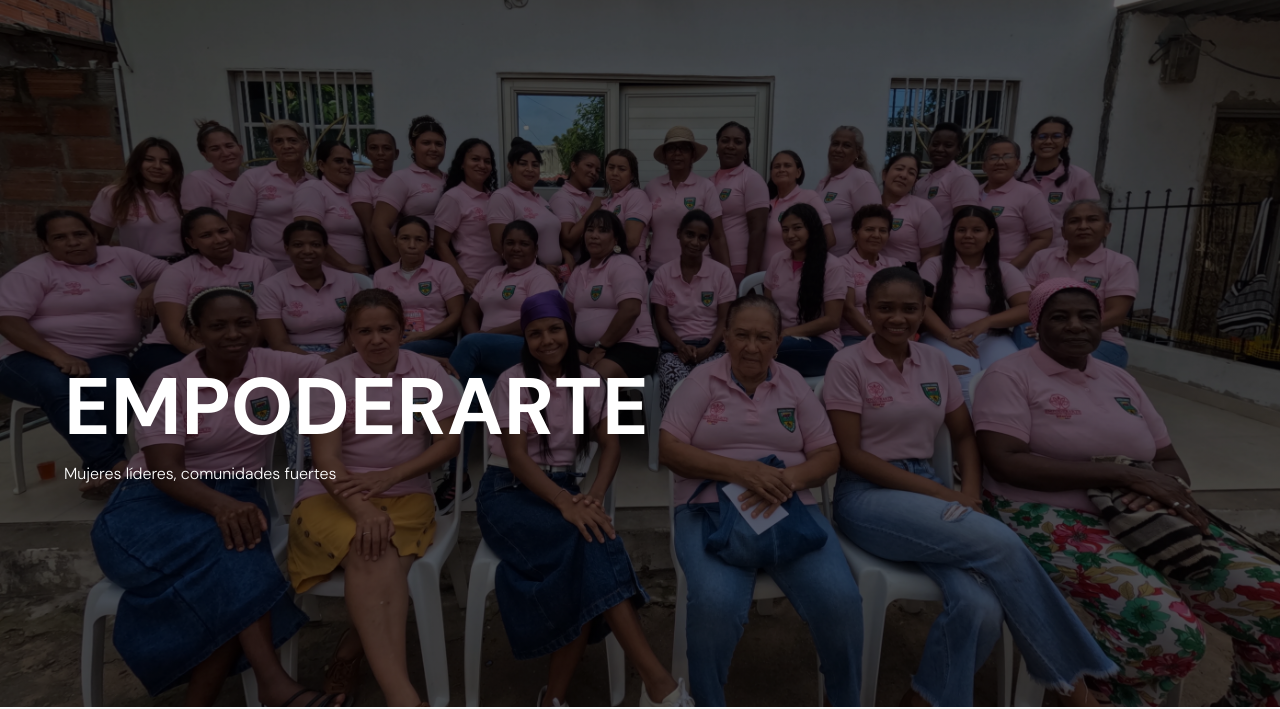
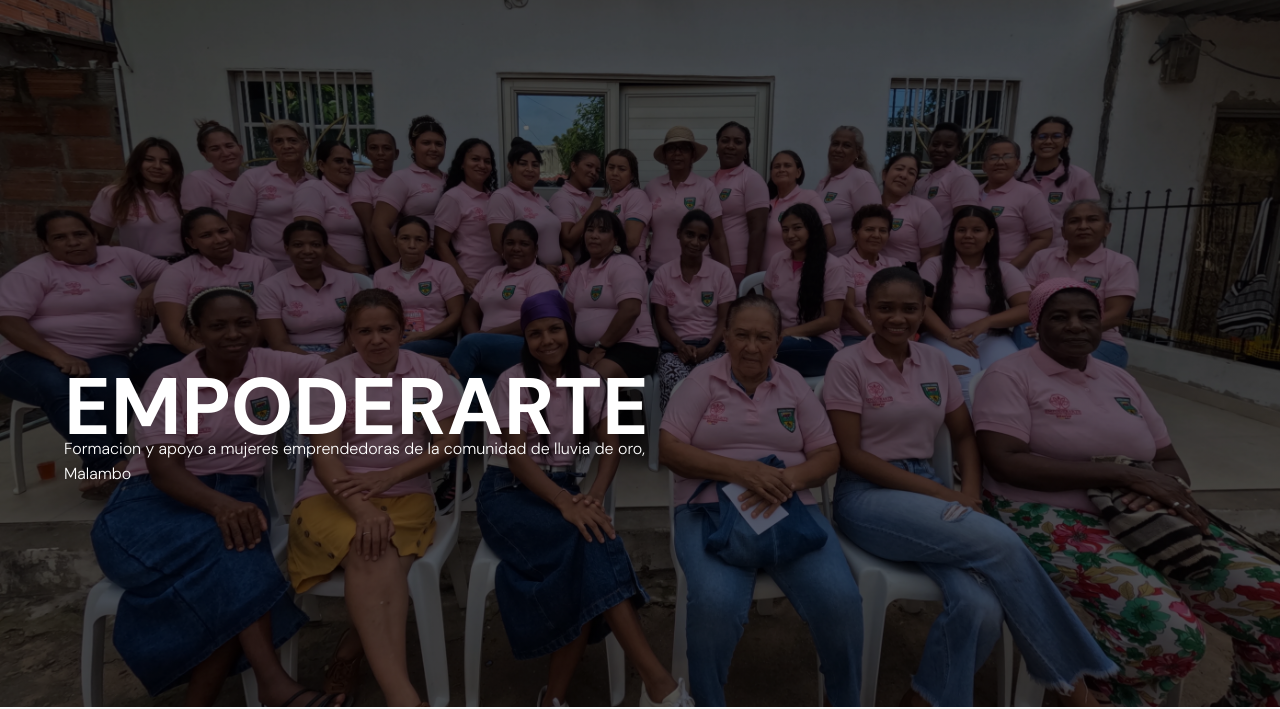
Before and after one commit to OrlandoOrozco/empoderartemalambo, a plain HTML site: page index.html in a window 1280 px wide. Shown: the part 93-802 px from the top of the page. Drawn offline with Linux system fonts and the light colour scheme.

Commit message:
Update index.html

```diff
--- a/index.html
+++ b/index.html
@@ -3,7 +3,7 @@
 <head>
   <meta charset="UTF-8">
   <meta name="viewport" content="width=device-width, initial-scale=1.0">
-  <title>EmpoderArte</title>
+  <title>Empoderarte</title>
   <link rel="stylesheet" href="assets/css/style.css">
   <link rel="preconnect" href="https://fonts.googleapis.com">
 <link rel="preconnect" href="https://fonts.gstatic.com" crossorigin>
@@ -40,7 +40,7 @@
     <section class="hero">
       <div class="hero-content">
         <h1 class="hero-title">EMPODERARTE</h1>
-        <p class="hero-subtitle">Mujeres líderes, comunidades fuertes</p>
+        <p class="hero-subtitle">Formacion y apoyo a mujeres emprendedoras de la comunidad de lluvia de oro, Malambo</p>
       </div>
     </section>
 
```
